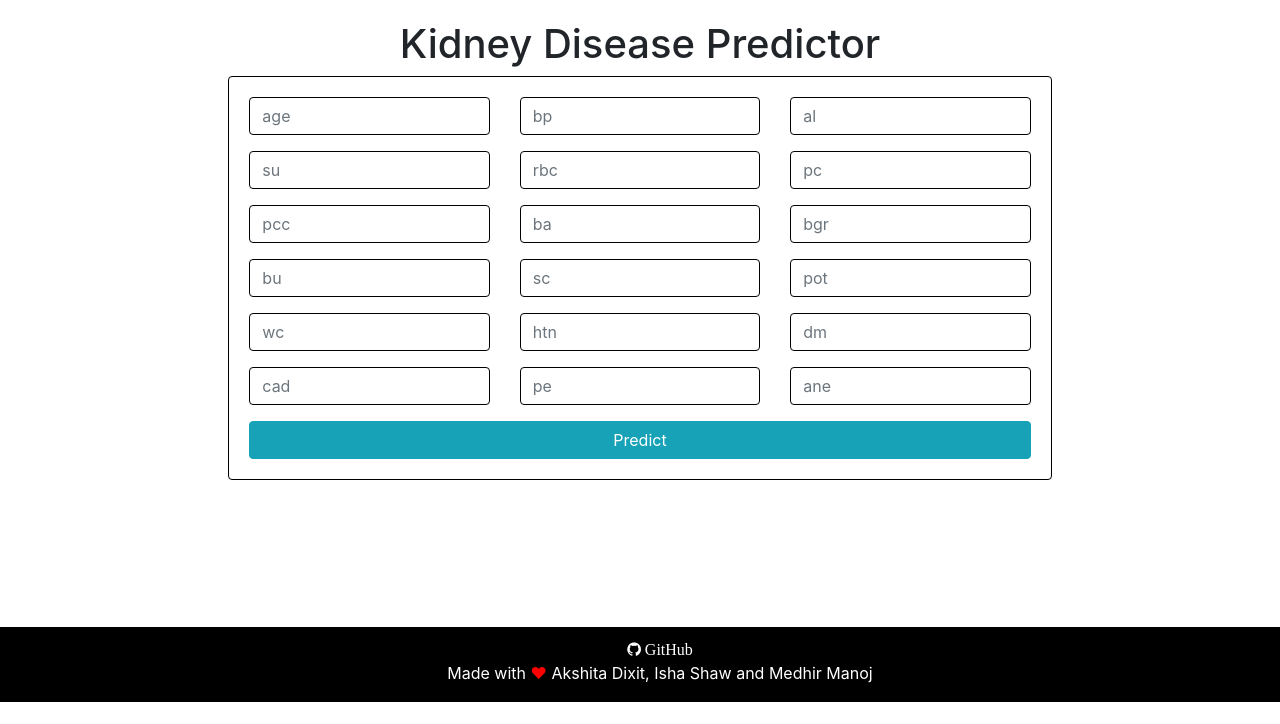
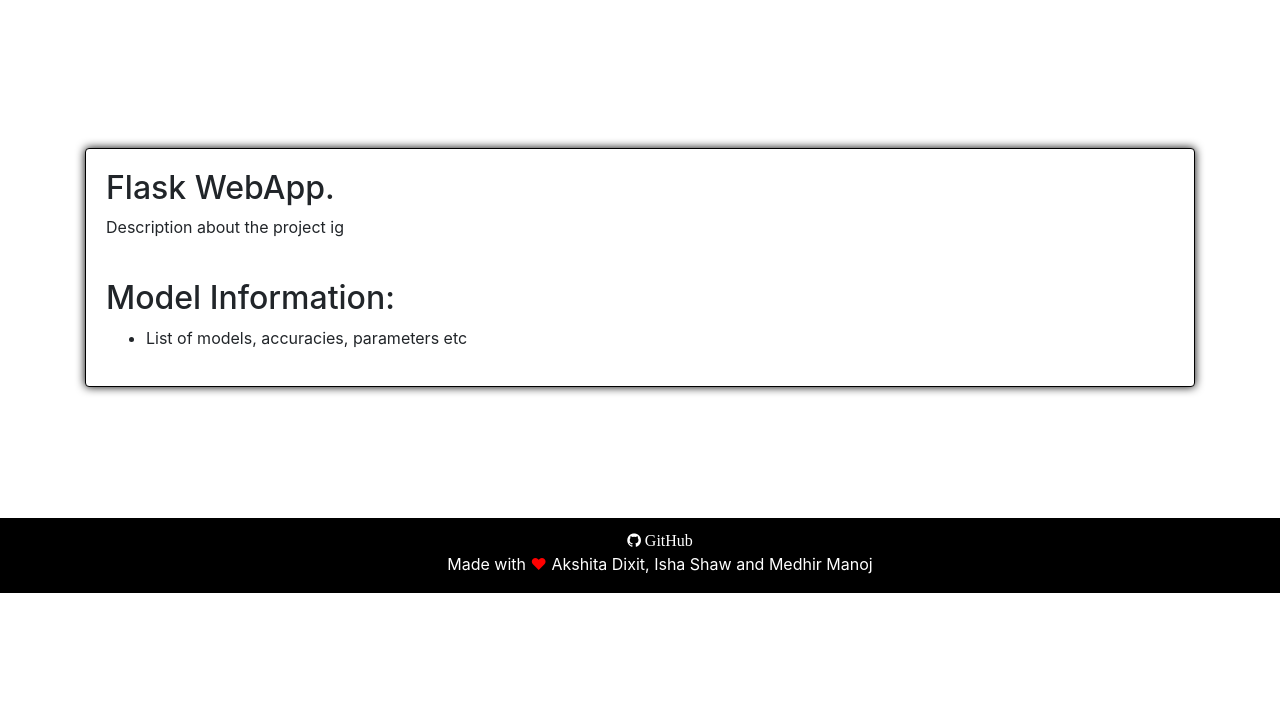
Before and after one commit to IIITKalyaniFOSC/MediCare-Prime, a Flask app: page / in a window 1280 px wide. Shown: the part 76-800 px from the top of the page. Run offline with Flask 2, Linux system fonts and the light colour scheme; some libraries are stand-ins or nearby versions.

Commit message:
Fixed endpoints

```diff
--- a/app.py
+++ b/app.py
@@ -1,33 +1,33 @@
-from flask import Flask, render_template, request, flash, redirect
+from flask import Flask, render_template
 import pickle
 import numpy as np
 from tensorflow.keras.models import load_model
 
 app = Flask(__name__)
 
-def predict(values, dic):
-    model = pickle.load(open('kidney.pkl','rb'))
+def predict(values):
+    model = pickle.load(open('models/kidney.pkl','rb'))
     values = np.asarray(values)
     return model.predict(values.reshape(1, -1))[0]
 
 @app.route("/")
 def home():
-    return render_template('kidney.html')
+    return render_template('index_content.html')
 
 @app.route("/kidney", methods=['GET', 'POST'])
-def kidneyPage():
+def kidney():
     return render_template('kidney.html')
 
 @app.route("/predict", methods = ['POST', 'GET'])
-def predictPage():
+def predictKidney():
     try:
         if request.method == 'POST':
             to_predict_dict = request.form.to_dict()
             to_predict_list = list(map(float, list(to_predict_dict.values())))
-            pred = predict(to_predict_list, to_predict_dict)
+            pred = predict(to_predict_list)
     except:
         message = "Please enter valid Data"
-        return render_template("kidney.html", message = message)
+        return render_template("index_content.html", message = message)
 
     return render_template('predict.html', pred = pred)
 
--- a/templates/index.html
+++ b/templates/index.html
@@ -36,17 +36,17 @@ footer{
 </head>
 <body>
 	<nav class="navbar navbar-expand-lg navbar-dark fixed-top bg-dark" style="background-color: black !important;">
-        <a href="{{ url_for('home') }}"><img src="{{ url_for('static', filename = 'logo.png') }} " height="60px" width="275px"></a>
+        <a href="#"><img src="https://avatars.githubusercontent.com/u/37964427?s=200&v=4" height="60px" width="275px"></a>
         <button class="navbar-toggler" type="button" data-toggle="collapse" data-target="#navbarNav" aria-controls="navbarNav" aria-expanded="false" aria-label="Toggle navigation">
            <span class="navbar-toggler-icon"></span>
          </button>
          <div class="collapse navbar-collapse" id="navbarNav">
            <ul class="navbar-nav ml-auto">
              <li class="nav-item active">
-               <a href="#" class="nav-link">Home</a>
+               <a href="{{ url_for('home') }}" class="nav-link">Home</a>
              </li>
              <li class="nav-item active">
-                <a class="nav-link" href="kidney.html">Kidney</a>
+                <a class="nav-link" href="{{ url_for('kidney') }}">Kidney</a>
               </li>
            </ul>
          </div>
@@ -56,7 +56,7 @@ footer{
 <br>
 <br>
 <main>
-	<div class="container-fluid" style="margin-bottom: 20px;">
+	<div class="container-fluid" style="margin-top: 10%;">
 	{% block content %}
 
 	{% endblock %}
--- /dev/null
+++ b/templates/index_content.html
@@ -0,0 +1,18 @@
+{% extends 'index.html' %}
+{% block content %}
+	{% if message %}
+        <div class="alert alert-danger">{{ message }}</div>
+	{% endif %}
+
+<div class="container">
+    <div class="card card-body" style="border: 1px solid black; box-shadow: 0 0 10px black;">
+        <h2>Flask WebApp.</h2>
+        <p>Description about the project ig</p>
+        <br>
+        <h2>Model Information:</h2>
+        <ul>
+            <li>List of models, accuracies, parameters etc</li>
+        </ul>
+    </div>
+</div>
+{% endblock %}
--- a/templates/kidney.html
+++ b/templates/kidney.html
@@ -1,12 +1,12 @@
 {% extends 'index.html' %}
 {% block content %}
 
-<div class="row"  style="margin-bottom: 125px;">
+<div class="row"  style="margin-bottom: 20%;">
     <div class="col-md-2"></div>
     <div class="col-md-8">
         <center><h1>Kidney Disease Predictor</h1></center>
         <div class="card card-body" style="border: 1px solid black;">
-            <form class="form-horizontal" action="{{ url_for('predictPage') }}" method="POST">
+            <form class="form-horizontal" action="{{ url_for('predictKidney') }}" method="POST">
                 <div class="row">
                     <div class="col-md-4">
                         <div class="form-group">
--- a/templates/predict.html
+++ b/templates/predict.html
@@ -4,13 +4,13 @@
         <div class="col-md-3"></div>
         <div class="col-md-6">
             {% if pred == 1 %}
-                <div class="card card-body alert alert-danger"><center>Sorry! Please consult DOCTOR.</center></div>
+                <div class="card card-body alert alert-danger"><center>Unfortunately our algorithm predicted possibility of a kidney disease, please consult a doctor.</center></div>
             {% else %}
-                <div class="card card-body alert alert-success"><center>Great! You are HEALTHY.</center></div>
+                <div class="card card-body alert alert-success"><center>No possible disease predicted</center></div>
             {% endif %}
             <div class="row">
                 <div class="col-md-4"></div>
-                <div class="col-md-4"><a href="{{ url_for('home') }}" class="btn btn-block btn-primary">Back to Home</a></div>
+                <div class="col-md-4"><a href="#" class="btn btn-block btn-primary">Back to Home</a></div>
                 <div class="col-md-4"></div>
             </div>
         </div>
```
Also changed, not shown: 1 other file.
